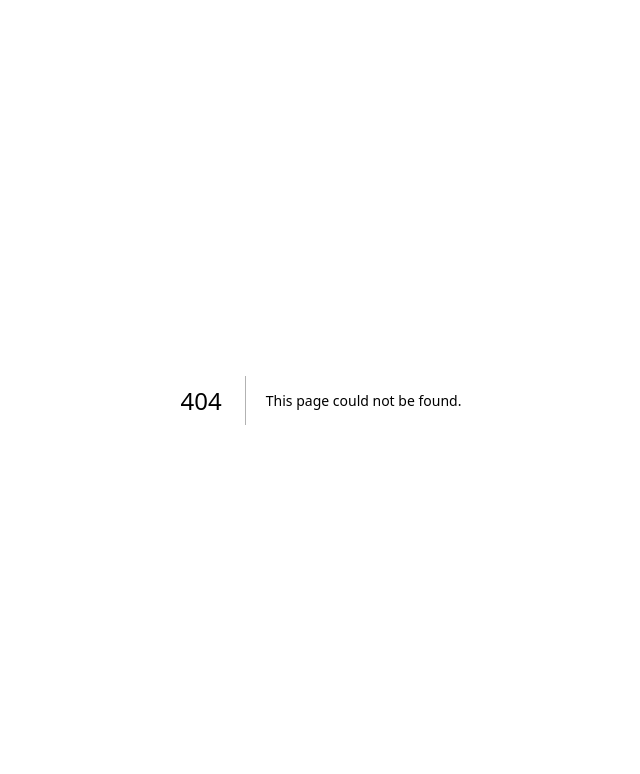
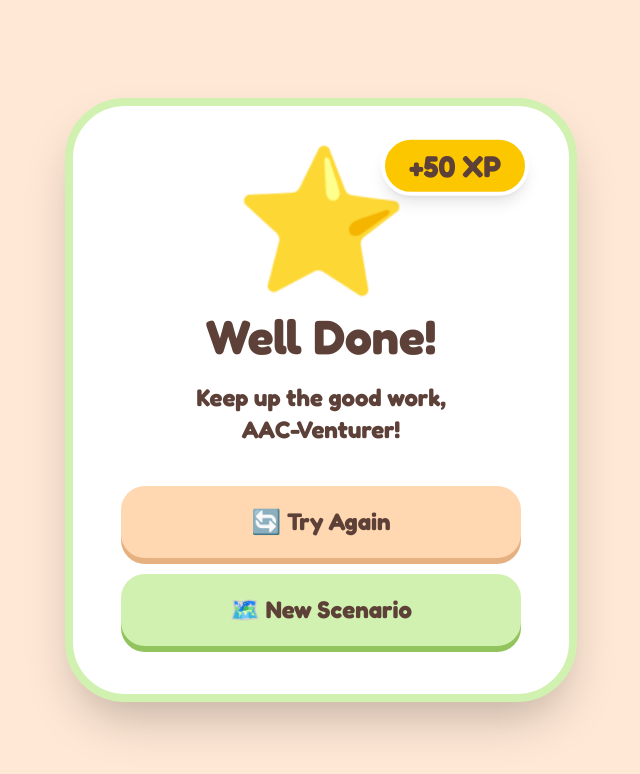
Before and after one commit to BuffWuff1712/AAC-Venturers, a Next.js app: page /celebration in a window 1280 px wide. Before the commit this address had no page. Shown: the top 774 px of the page, without its empty margins (319-959 px from the left). Built offline with nearby package versions, Linux system fonts and the light colour scheme.

Commit message:
added the completion page

```diff
--- /dev/null
+++ b/src/pages/celebration.js
@@ -0,0 +1,71 @@
+import { useRouter } from "next/router";
+import { useEffect, useState } from "react";
+
+const CelebrationPage = () => {
+    const router = useRouter();
+    const [showContent, setShowContent] = useState(false);
+
+    // Trigger the "Pop" effect when the page loads
+    useEffect(() => {
+        const timer = setTimeout(() => setShowContent(true), 100);
+        return () => clearTimeout(timer);
+    }, []);
+
+    return (
+        <div className="flex min-h-screen flex-col items-center justify-center bg-page-peach p-6 font-fredoka overflow-hidden relative">
+
+            {/*
+             Background "Confetti" (Static Emojis for now)
+            <div className="absolute inset-0 pointer-events-none">
+                <span className="absolute top-10 left-10 text-4xl animate-bounce">🎉</span>
+                <span className="absolute top-20 right-20 text-4xl animate-bounce delay-100">✨</span>
+                <span className="absolute bottom-20 left-1/4 text-4xl animate-bounce delay-300">🌟</span>
+                <span className="absolute top-1/2 right-10 text-4xl animate-bounce delay-500">🥳</span>
+            </div>
+            */}
+
+            {/* Main Celebration Card */}
+            <div className={`transition-all duration-700 transform ${showContent ? 'scale-100 opacity-100' : 'scale-50 opacity-0'}
+        bg-white rounded-[60px] p-12 shadow-2xl border-8 border-child-green text-center max-w-lg w-full relative z-10`}>
+
+                {/* The Big Star / Icon */}
+                <div className="relative mb-6">
+                    <span className="text-9xl block animate-tada">⭐</span>
+                    {/* XP Popup */}
+                    <div className="absolute -top-4 -right-2 bg-yellow-400 text-text-brown font-black px-6 py-2 rounded-full text-3xl shadow-lg border-4 border-white animate-bounce">
+                        +50 XP
+                    </div>
+                </div>
+
+                {/* Success Message */}
+                <h1 className="text-5xl font-black text-text-brown mb-4 leading-tight">
+                    Well Done!
+                </h1>
+                <p className="text-2xl font-bold text-brown-500 mb-10">
+                    Keep up the good work, <br /> AAC-Venturer!
+                </p>
+
+                {/* Action Buttons */}
+                <div className="flex flex-col gap-4">
+                    {/* Try Again Button */}
+                    <button
+                        onClick={() => alert("Heading back to the simulation...")}
+                        className="w-full bg-caregiver-peach hover:bg-[#ffc891] text-text-brown font-black py-5 rounded-3xl text-2xl shadow-[0_6px_0_#e6b181] active:shadow-none active:translate-y-[6px] transition-all"
+                    >
+                        🔄 Try Again
+                    </button>
+
+                    {/* New Scenario Button */}
+                    <button
+                        onClick={() => router.push("/scenarios")}
+                        className="w-full bg-child-green hover:bg-[#b9e67a] text-text-brown font-black py-5 rounded-3xl text-2xl shadow-[0_6px_0_#92c45e] active:shadow-none active:translate-y-[6px] transition-all"
+                    >
+                        🗺️ New Scenario
+                    </button>
+                </div>
+            </div>
+        </div>
+    );
+};
+
+export default CelebrationPage;
--- a/src/styles/globals.css
+++ b/src/styles/globals.css
@@ -7,6 +7,53 @@
     --color-child-green: #D1F1B0;
     --color-caregiver-peach: #FFD8B1;
     --color-text-brown: #5D4037;
+    --animate-tada: tada 1s ease-in-out infinite;
+
+    @keyframes tada {
+        0% {
+            transform: scale(1);
+        }
+
+        10% {
+            transform: scale(0.9) rotate(-3deg);
+        }
+
+        20% {
+            transform: scale(0.9) rotate(-3deg);
+        }
+
+        30% {
+            transform: scale(1.1) rotate(3deg);
+        }
+
+        40% {
+            transform: scale(1.1) rotate(-3deg);
+        }
+
+        50% {
+            transform: scale(1.1) rotate(3deg);
+        }
+
+        60% {
+            transform: scale(1.1) rotate(-3deg);
+        }
+
+        70% {
+            transform: scale(1.1) rotate(3deg);
+        }
+
+        80% {
+            transform: scale(1.1) rotate(-3deg);
+        }
+
+        90% {
+            transform: scale(1.1) rotate(3deg);
+        }
+
+        100% {
+            transform: scale(1) rotate(0);
+        }
+    }
 }
 
 @layer base {
```
